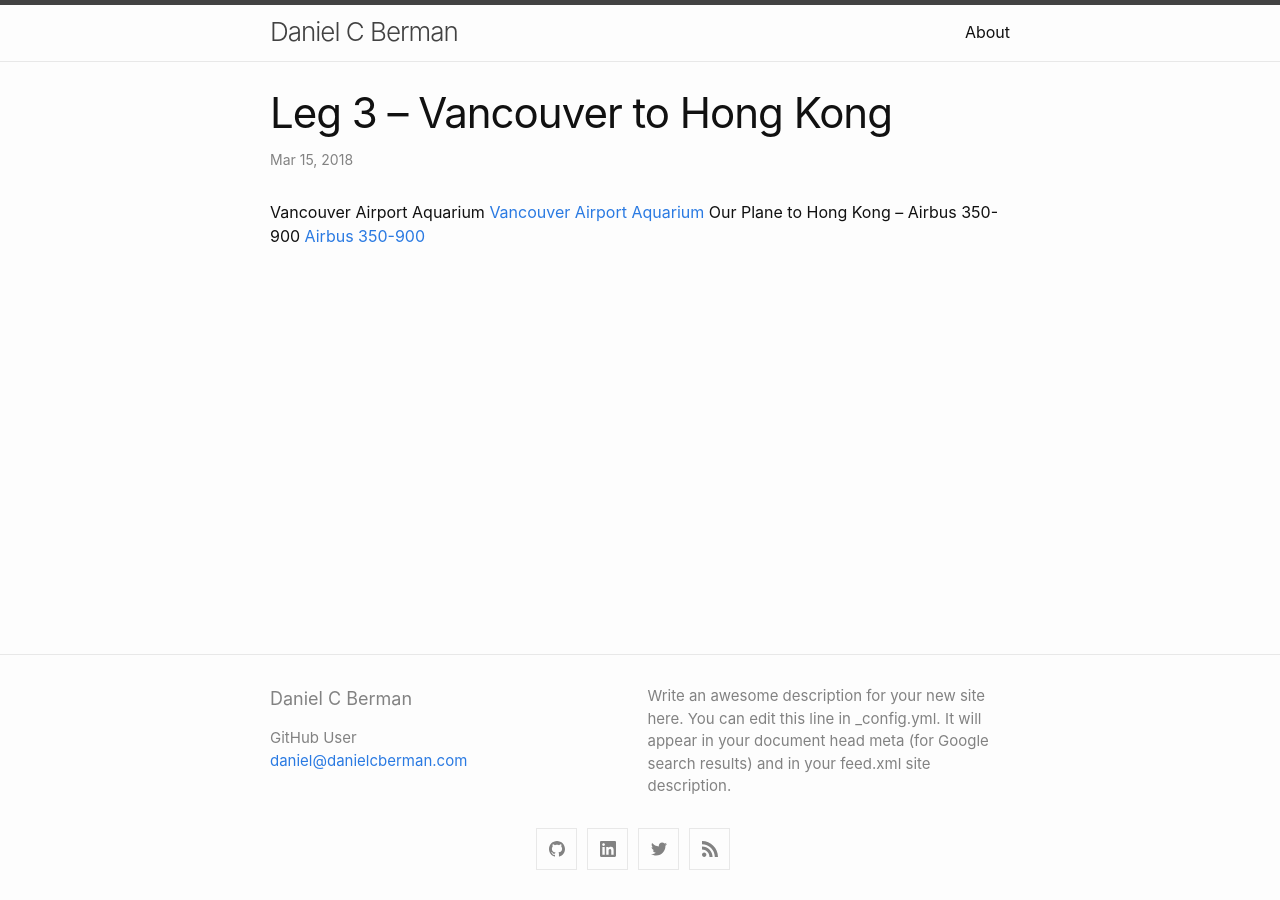
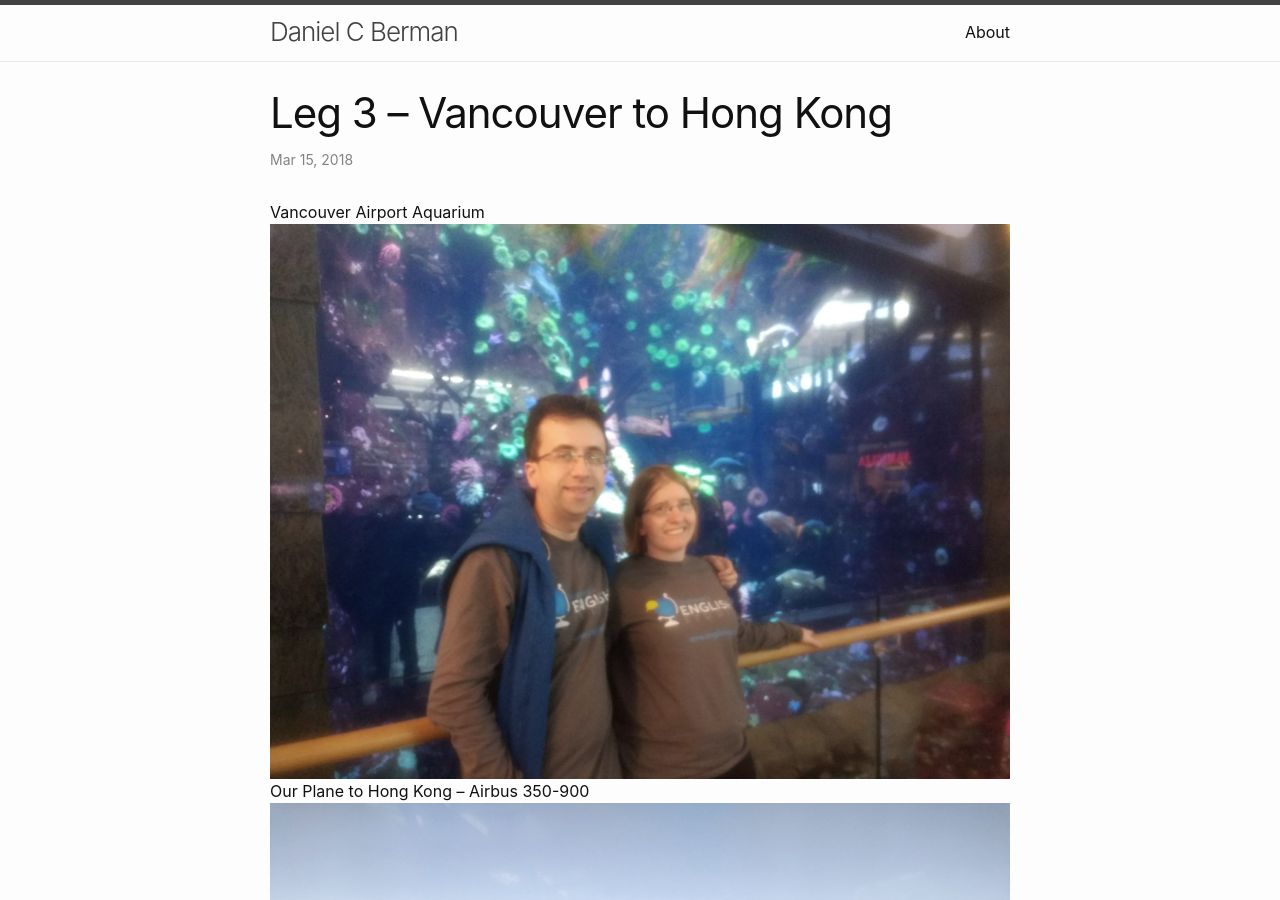
Before and after one commit to danielcberman/danielcberman.github.io, a Jekyll site: the page built from _posts/2018-03-15-leg-3-vancouver-to-hong-kong.md, in a window 1280 px wide and 900 px high. Built offline with Jekyll 4.4.1, drawn with Linux system fonts in a browser that asks for light colours.

Commit message:
Update 2018-03-15-leg-3-vancouver-to-hong-kong.md

```diff
--- a/_posts/2018-03-15-leg-3-vancouver-to-hong-kong.md
+++ b/_posts/2018-03-15-leg-3-vancouver-to-hong-kong.md
@@ -5,6 +5,6 @@ categories: travel
 ---
 
 Vancouver Airport Aquarium
-[Vancouver Airport Aquarium](/assets/vancouver-aquarium.jpg)
+![Vancouver Airport Aquarium](/assets/vancouver-aquarium.jpg)
 Our Plane to Hong Kong – Airbus 350-900
-[Airbus 350-900](/assets/airbus-350-900.jpg)
+![Airbus 350-900](/assets/airbus-350-900.jpg)
```
